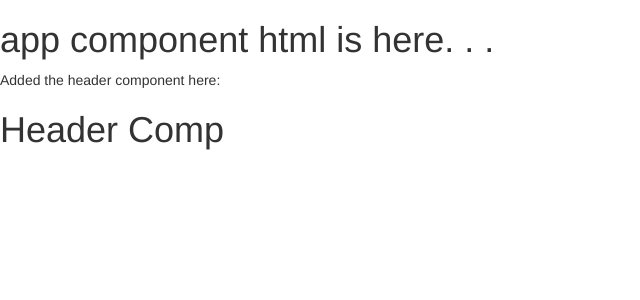
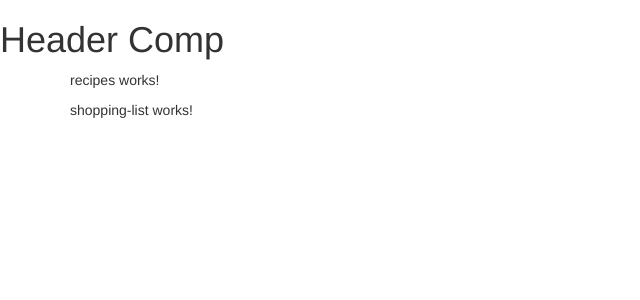
Before and after one commit to surya186/iNGApp, an Angular app: page / in a window 1280 px wide. Shown: the top 300 px of the page, without its empty margins (0-640 px from the left). Built offline with nearby package versions, Linux system fonts and the light colour scheme.

Commit message:
Added missing recipes component registration in the app component

```diff
--- a/package.json
+++ b/package.json
@@ -25,13 +25,13 @@
     "zone.js": "~0.9.1"
   },
   "devDependencies": {
-    "@angular-devkit/build-angular": "~0.803.6",
+    "@angular-devkit/build-angular": "^0.803.9",
     "@angular/cli": "~8.3.6",
     "@angular/compiler-cli": "~8.2.8",
     "@angular/language-service": "~8.2.8",
-    "@types/node": "~8.9.4",
     "@types/jasmine": "~3.3.8",
     "@types/jasminewd2": "~2.0.3",
+    "@types/node": "~8.9.4",
     "codelyzer": "^5.0.0",
     "jasmine-core": "~3.4.0",
     "jasmine-spec-reporter": "~4.2.1",
--- a/src/app/app.component.html
+++ b/src/app/app.component.html
@@ -1,3 +1,9 @@
-<h1>app component html is here. . .</h1>
-
-Added the header component here: <app-header></app-header>
+<app-header></app-header>
+<div class="container">
+    <div class="row">
+        <div class="col-md-12">
+            <app-recipes></app-recipes>
+            <app-shopping-list></app-shopping-list>
+        </div>
+    </div>
+</div>
--- a/src/index.html
+++ b/src/index.html
@@ -2,7 +2,7 @@
 <html lang="en">
 <head>
   <meta charset="utf-8">
-  <title>MoshApp</title>
+  <title>ngApp</title>
   <base href="/">
   <meta name="viewport" content="width=device-width, initial-scale=1">
   <link rel="icon" type="image/x-icon" href="favicon.ico">
```
Also changed, not shown: src/app/app.module.ts (+8 -0 lines), 2 other files (tests, documents, lock files or other folders).
